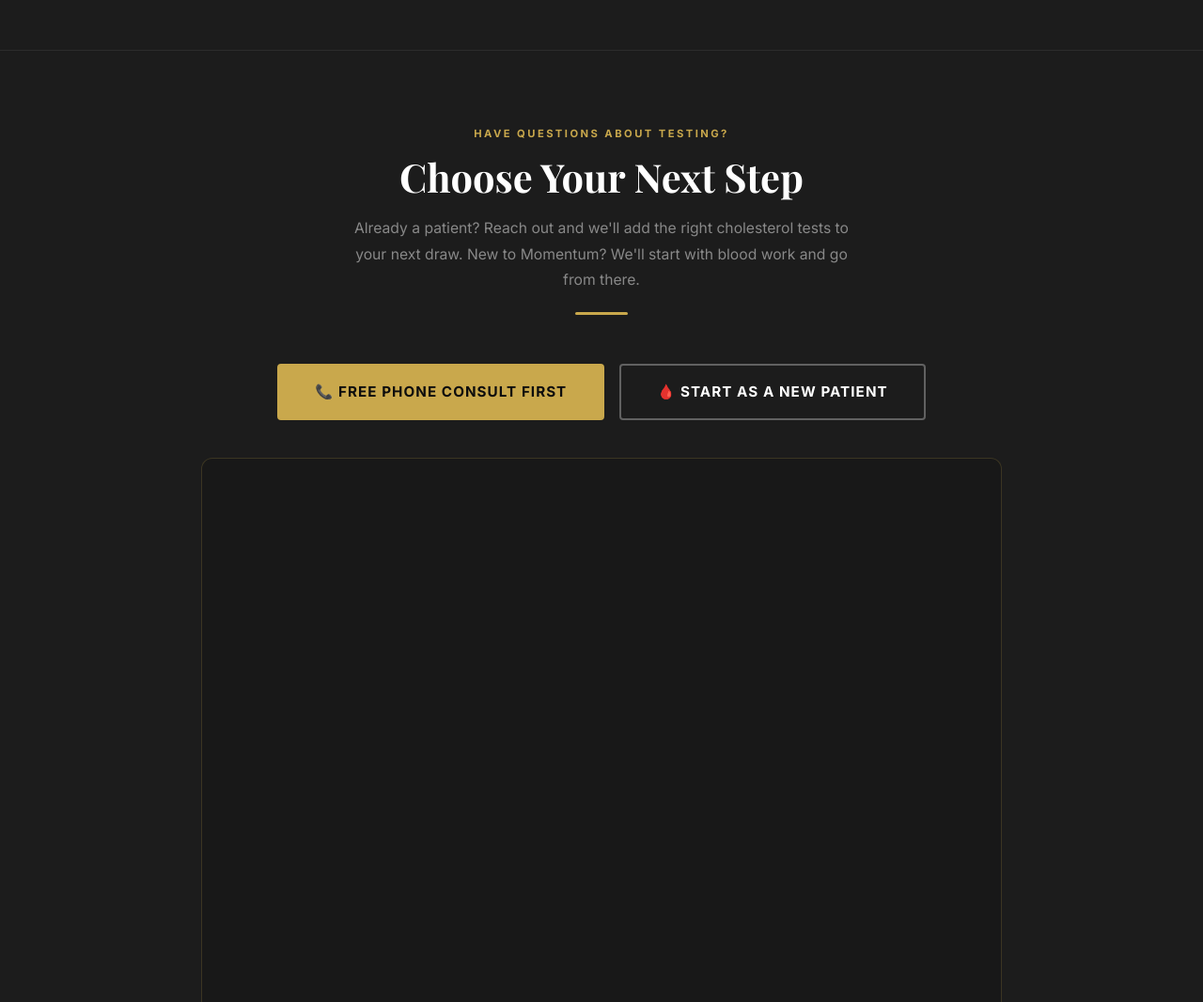
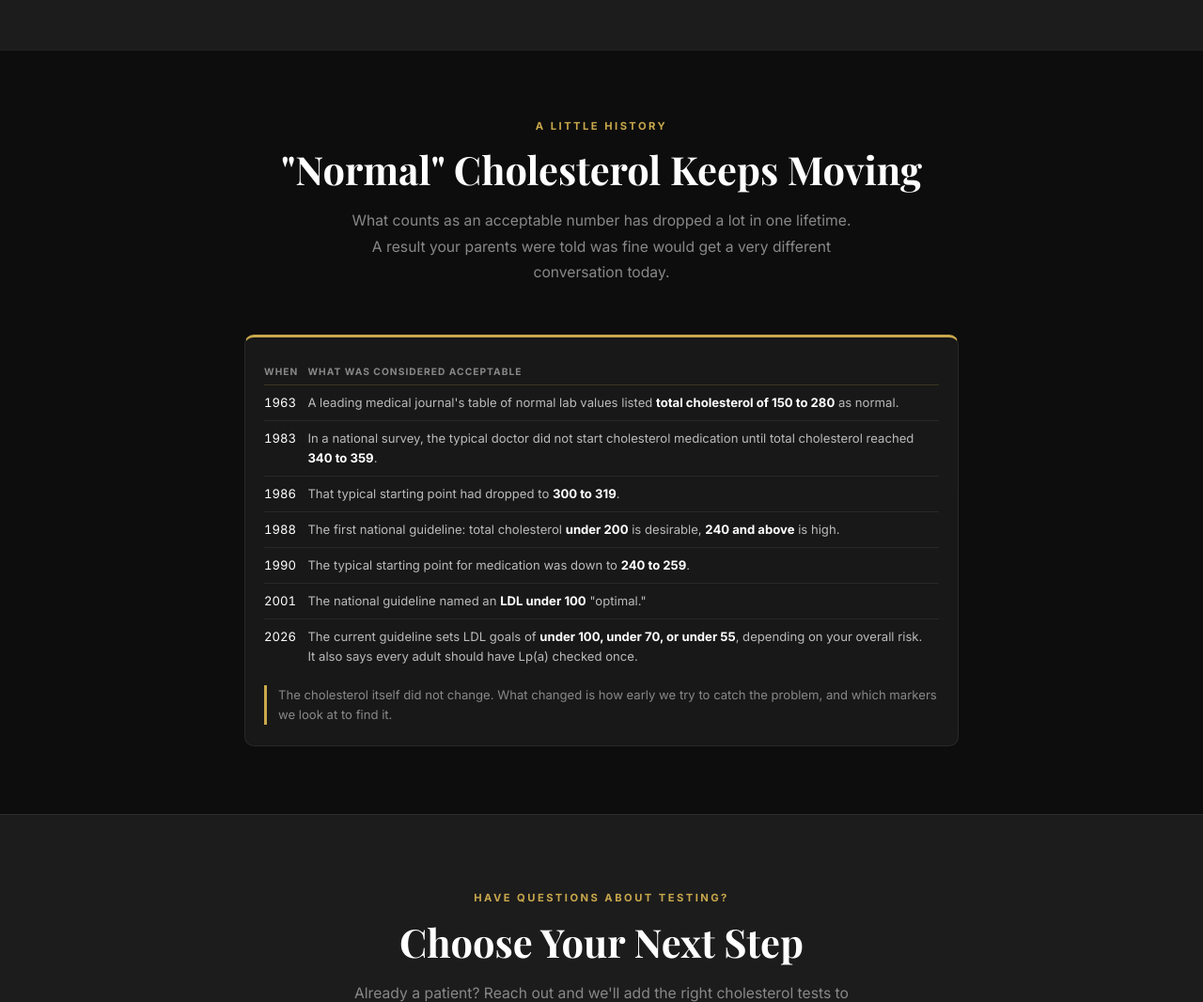
Before and after one commit to tdander26/momentum-health-mn, a plain HTML site: page cholesterol-markers/index.html in a window 1280 px wide. Shown: the part 3540-4606 px from the top of the page at 94% size. Drawn offline with nearby package versions, Linux system fonts and the light colour scheme; no server answers; a script that the page names is missing; a web font is replaced by a local one.

Commit message:
Cholesterol Markers: add short history of how 'normal' ranges have changed
Co-Authored-By: Claude Fable 5.2 <noreply@anthropic.com>

```diff
--- a/cholesterol-markers/index.html
+++ b/cholesterol-markers/index.html
@@ -576,6 +576,29 @@
   </div>
 </section>
 
+<!-- ─── HISTORY ─── -->
+<section class="guide" id="history">
+  <div class="container">
+    <div class="section-header">
+      <span class="section-label">A Little History</span>
+      <h2 class="section-heading">"Normal" Cholesterol Keeps Moving</h2>
+      <p>What counts as an acceptable number has dropped a lot in one lifetime. A result your parents were told was fine would get a very different conversation today.</p>
+    </div>
+    <div class="test" style="max-width:760px; margin:0 auto;">
+      <div class="tbl"><table><thead><tr><th>When</th><th>What was considered acceptable</th></tr></thead><tbody>
+        <tr><td class="num">1963</td><td>A leading medical journal's table of normal lab values listed <b>total cholesterol of 150 to 280</b> as normal.</td></tr>
+        <tr><td class="num">1983</td><td>In a national survey, the typical doctor did not start cholesterol medication until total cholesterol reached <b>340 to 359</b>.</td></tr>
+        <tr><td class="num">1986</td><td>That typical starting point had dropped to <b>300 to 319</b>.</td></tr>
+        <tr><td class="num">1988</td><td>The first national guideline: total cholesterol <b>under 200</b> is desirable, <b>240 and above</b> is high.</td></tr>
+        <tr><td class="num">1990</td><td>The typical starting point for medication was down to <b>240 to 259</b>.</td></tr>
+        <tr><td class="num">2001</td><td>The national guideline named an <b>LDL under 100</b> "optimal."</td></tr>
+        <tr><td class="num">2026</td><td>The current guideline sets LDL goals of <b>under 100, under 70, or under 55</b>, depending on your overall risk. It also says every adult should have Lp(a) checked once.</td></tr>
+      </tbody></table></div>
+      <div class="aside">The cholesterol itself did not change. What changed is how early we try to catch the problem, and which markers we look at to find it.</div>
+    </div>
+  </div>
+</section>
+
 <!-- ─── SCHEDULE ─── -->
 <section class="schedule" id="schedule">
   <div class="container">
```
